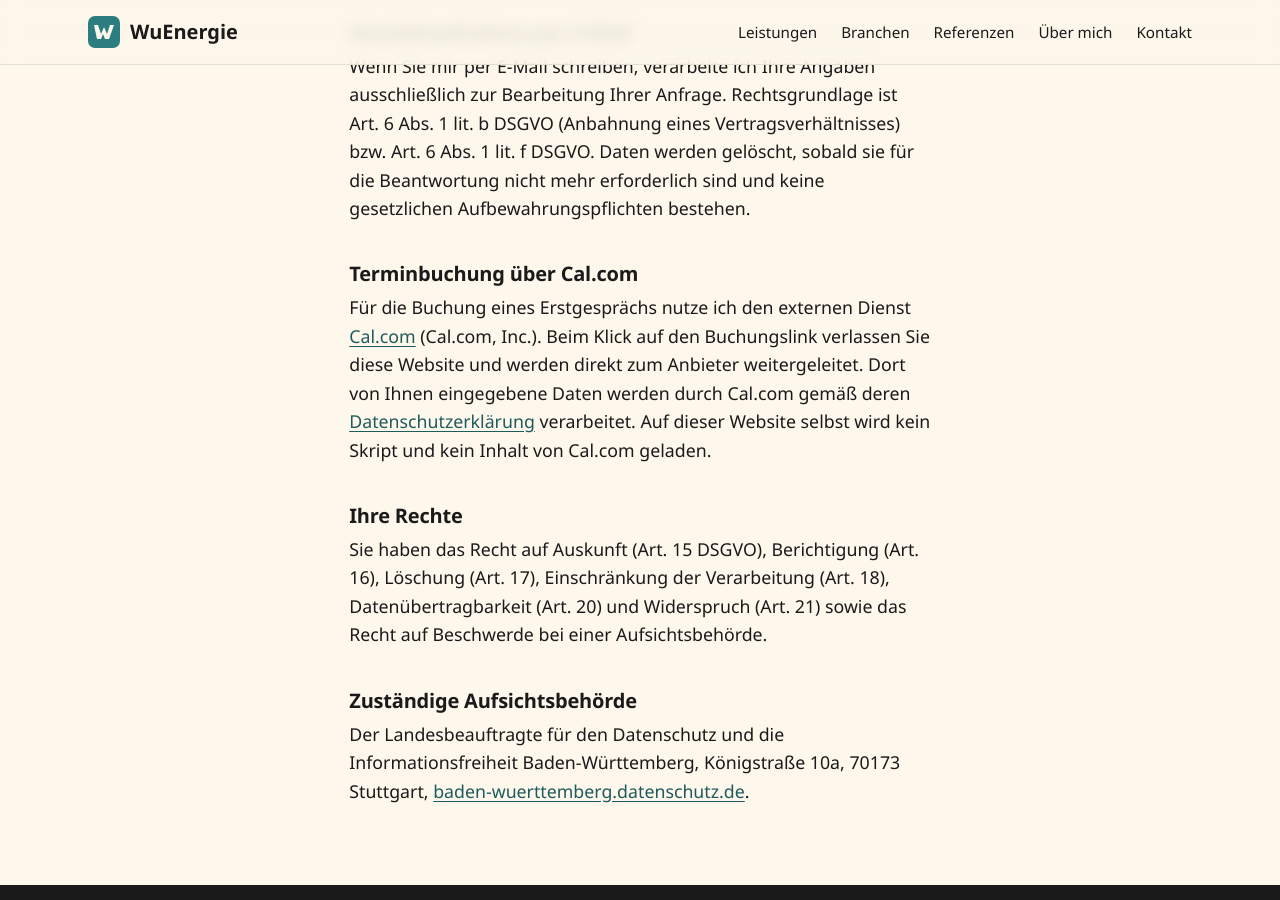
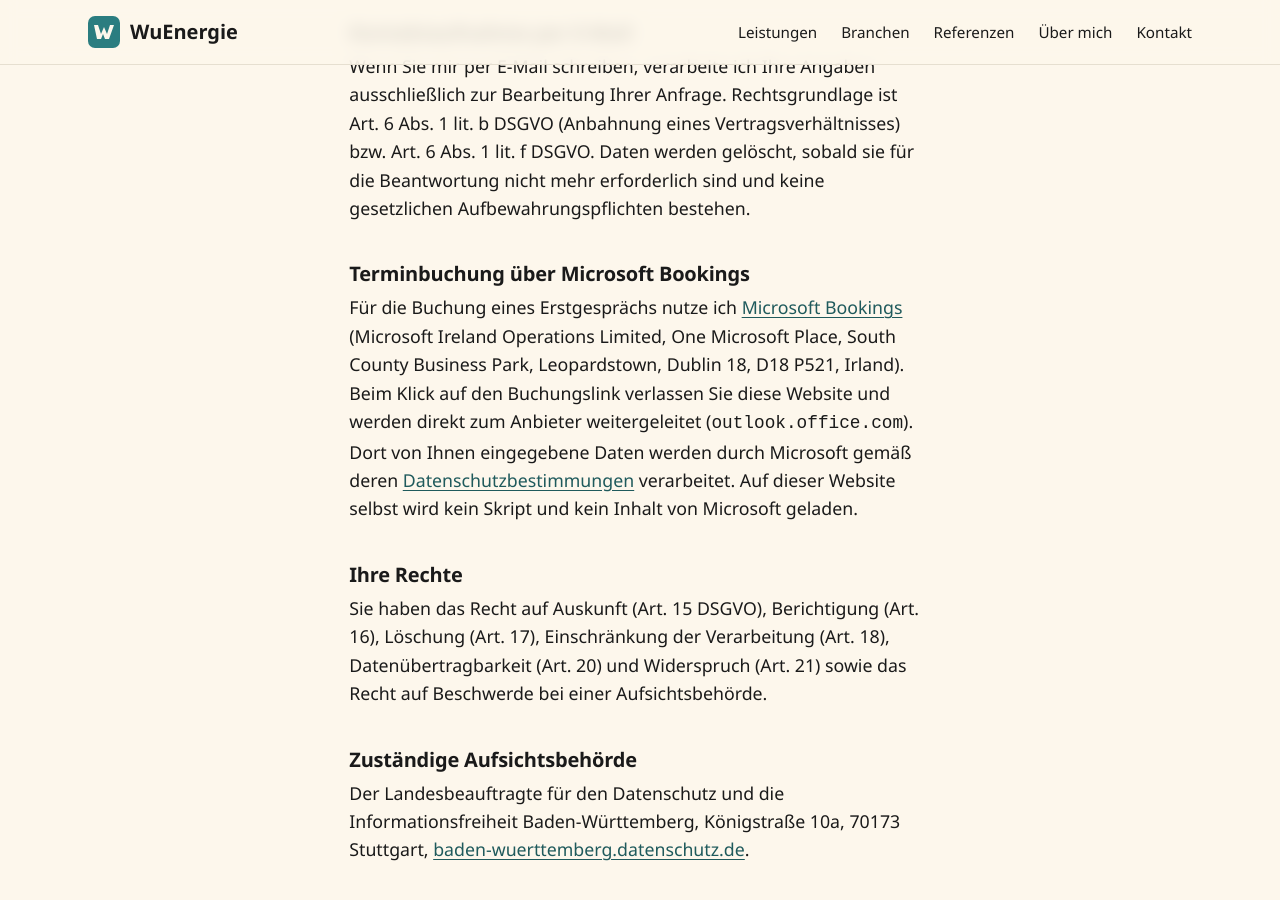
Before and after one commit to wuenergie/wuenergie-site, a Jekyll site: the page built from datenschutz.md, in a window 1280 px wide and 900 px high, scrolled down 804 px. Built offline with Jekyll 4.4.1, drawn with Linux system fonts in a browser that asks for light colours.

Commit message:
Site: Buchungslink auf Microsoft Bookings umgestellt
Umbenennung cal_url → booking_url in _data/site.yml; Datenschutz-Abschnitt
und Doku-Verweise (CLAUDE.md, README.md) auf Microsoft Bookings angepasst.

Co-Authored-By: Claude Opus 4.7 (1M context) <noreply@anthropic.com>

```diff
--- a/_data/site.yml
+++ b/_data/site.yml
@@ -16,7 +16,7 @@ telefon: "+49 151 1948 2222"
 telefon_tel: "+4915119482222"
 email: jw@wuennenberg.org
 ust_idnr: DE231784739
-cal_url: https://cal.com/joerg-wuennenberg
+booking_url: https://outlook.office.com/bookwithme/user/3279c649828149e5b88e4207ce4b7ed4@wuenergie.de/meetingtype/V0Pkg7C7K0y6cbTZBBUq7A2?anonymous&ismsaljsauthenabled&ep=mlink
 
 # Visuelle Identität (zentrale Quelle — wird in head.html / manifest referenziert)
 theme_color: "#2B7D80"
--- a/_includes/cta.html
+++ b/_includes/cta.html
@@ -4,7 +4,7 @@
     <p class="cta-lede">Am schnellsten per E-Mail. Oder direkt ein 30-Minuten-Erstgespräch buchen — kostenfrei, ohne Verpflichtung.</p>
     <div class="cta-actions">
       <a class="btn btn-primary" href="mailto:{{ site.data.site.email }}">{{ site.data.site.email }}</a>
-      <a class="btn btn-secondary" href="{{ site.data.site.cal_url }}" rel="noopener" target="_blank">30-Min-Termin buchen</a>
+      <a class="btn btn-secondary" href="{{ site.data.site.booking_url }}" rel="noopener" target="_blank">30-Min-Termin buchen</a>
     </div>
     <p class="cta-note">Telefon: <a href="tel:{{ site.data.site.telefon_tel }}">{{ site.data.site.telefon }}</a></p>
   </div>
--- a/datenschutz.md
+++ b/datenschutz.md
@@ -26,8 +26,8 @@ description: Datenschutzerklärung von Ing.-Büro Wünnenberg · WuEnergie.
     <h2>Kontaktaufnahme per E-Mail</h2>
     <p>Wenn Sie mir per E-Mail schreiben, verarbeite ich Ihre Angaben ausschließlich zur Bearbeitung Ihrer Anfrage. Rechtsgrundlage ist Art. 6 Abs. 1 lit. b DSGVO (Anbahnung eines Vertragsverhältnisses) bzw. Art. 6 Abs. 1 lit. f DSGVO. Daten werden gelöscht, sobald sie für die Beantwortung nicht mehr erforderlich sind und keine gesetzlichen Aufbewahrungspflichten bestehen.</p>
 
-    <h2>Terminbuchung über Cal.com</h2>
-    <p>Für die Buchung eines Erstgesprächs nutze ich den externen Dienst <a href="https://cal.com/" rel="noopener" target="_blank">Cal.com</a> (Cal.com, Inc.). Beim Klick auf den Buchungslink verlassen Sie diese Website und werden direkt zum Anbieter weitergeleitet. Dort von Ihnen eingegebene Daten werden durch Cal.com gemäß deren <a href="https://cal.com/privacy" rel="noopener" target="_blank">Datenschutzerklärung</a> verarbeitet. Auf dieser Website selbst wird kein Skript und kein Inhalt von Cal.com geladen.</p>
+    <h2>Terminbuchung über Microsoft Bookings</h2>
+    <p>Für die Buchung eines Erstgesprächs nutze ich <a href="https://www.microsoft.com/microsoft-365/business/scheduling-and-booking-app" rel="noopener" target="_blank">Microsoft Bookings</a> (Microsoft Ireland Operations Limited, One Microsoft Place, South County Business Park, Leopardstown, Dublin 18, D18 P521, Irland). Beim Klick auf den Buchungslink verlassen Sie diese Website und werden direkt zum Anbieter weitergeleitet (<code>outlook.office.com</code>). Dort von Ihnen eingegebene Daten werden durch Microsoft gemäß deren <a href="https://privacy.microsoft.com/de-de/privacystatement" rel="noopener" target="_blank">Datenschutzbestimmungen</a> verarbeitet. Auf dieser Website selbst wird kein Skript und kein Inhalt von Microsoft geladen.</p>
 
     <h2>Ihre Rechte</h2>
     <p>Sie haben das Recht auf Auskunft (Art. 15 DSGVO), Berichtigung (Art. 16), Löschung (Art. 17), Einschränkung der Verarbeitung (Art. 18), Datenübertragbarkeit (Art. 20) und Widerspruch (Art. 21) sowie das Recht auf Beschwerde bei einer Aufsichtsbehörde.</p>
```
Also changed, not shown: CLAUDE.md (+12 -12 lines), camping.md (+1 -1 lines), index.md (+1 -1 lines), README.md.
